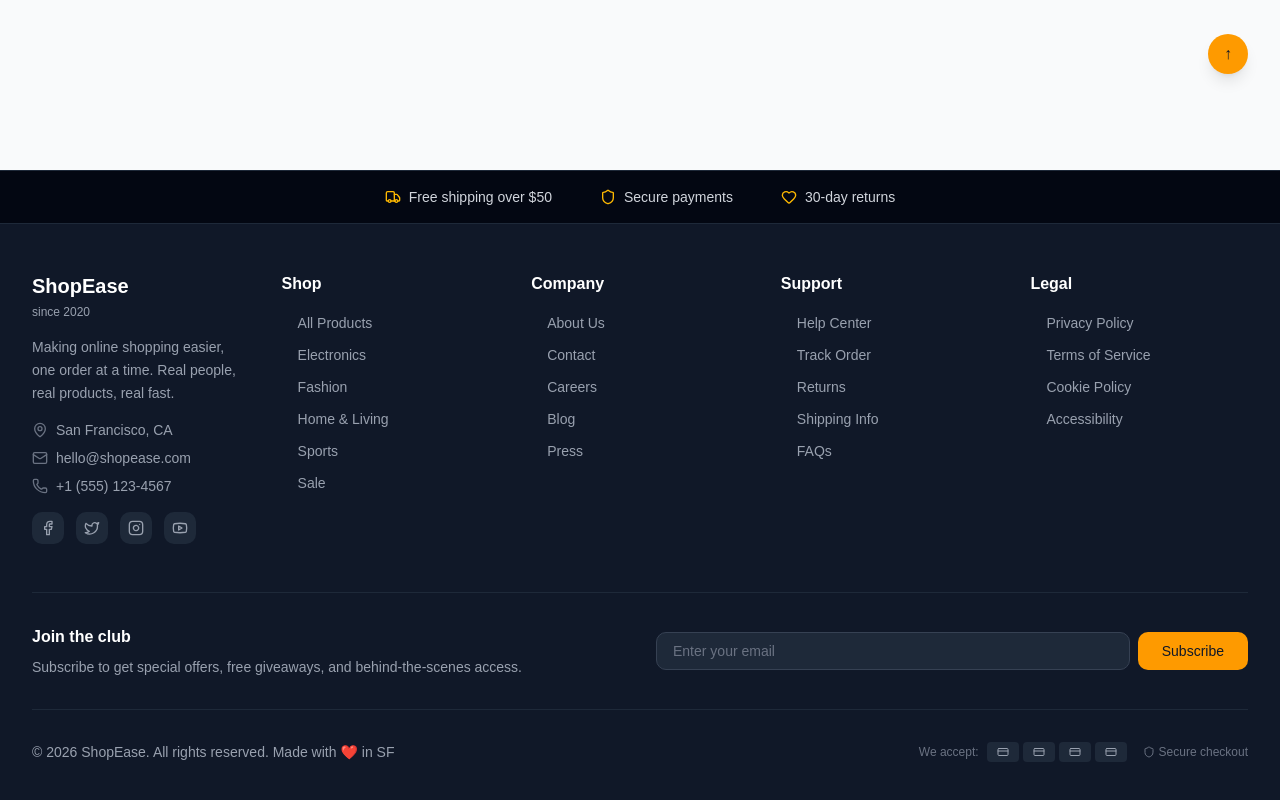
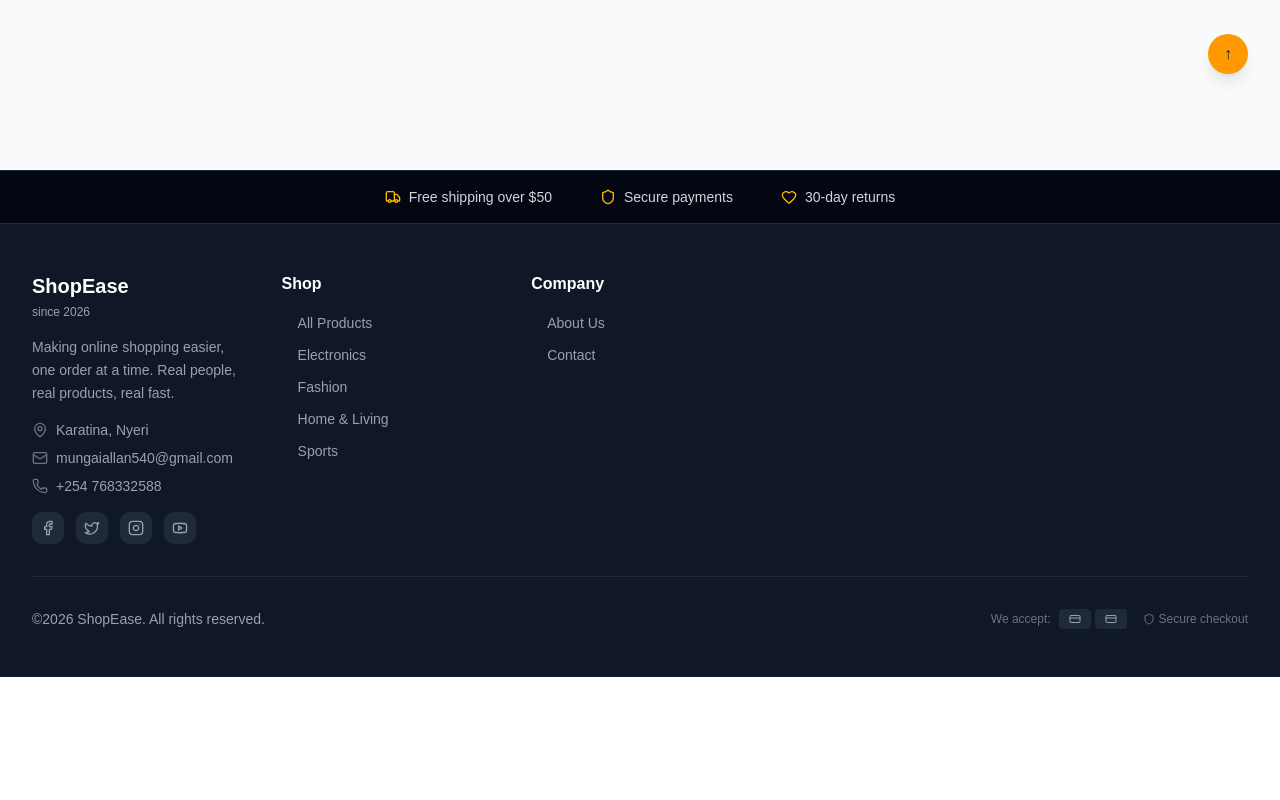
Before and after one commit to kinus-bit/client_ecommerce, a React (Vite) app in the folder frontend/: page /checkout in a window 1280 px wide. Shown: the part 694-1494 px from the top of the page. After the commit the page ends 1371 px from the top, so only its background shows below. Built offline with nearby package versions, Linux system fonts and the light colour scheme.

Commit message:
added some section in footer

```diff
--- a/frontend/components/Footer.jsx
+++ b/frontend/components/Footer.jsx
@@ -27,28 +27,18 @@ const Footer = () => {
       { name: 'Fashion', path: '/products?category=fashion' },
       { name: 'Home & Living', path: '/products?category=home' },
       { name: 'Sports', path: '/products?category=sports' },
-      { name: 'Sale', path: '/products?sale=true' },
     ],
     company: [
       { name: 'About Us', path: '/about' },
       { name: 'Contact', path: '/contact' },
-      { name: 'Careers', path: '/careers' },
-      { name: 'Blog', path: '/blog' },
-      { name: 'Press', path: '/press' },
     ],
-    support: [
-      { name: 'Help Center', path: '/help' },
-      { name: 'Track Order', path: '/track-order' },
-      { name: 'Returns', path: '/returns' },
-      { name: 'Shipping Info', path: '/shipping' },
-      { name: 'FAQs', path: '/faqs' },
-    ],
-    legal: [
-      { name: 'Privacy Policy', path: '/privacy' },
-      { name: 'Terms of Service', path: '/terms' },
-      { name: 'Cookie Policy', path: '/cookies' },
-      { name: 'Accessibility', path: '/accessibility' },
-    ]
+    // support: [
+    //   { name: 'Help Center', path: '/help' },
+    //   { name: 'Track Order', path: '/track-order' },
+    //   { name: 'Returns', path: '/returns' },
+    //   { name: 'Shipping Info', path: '/shipping' },
+      // { name: 'FAQs', path: '/faqs' },
+    // ]
   };
 
   const socialLinks = [
@@ -59,10 +49,8 @@ const Footer = () => {
   ];
 
   const paymentIcons = [
-    { icon: CreditCard, name: 'Visa' },
-    { icon: CreditCard, name: 'Mastercard' },
-    { icon: CreditCard, name: 'Amex' },
-    { icon: CreditCard, name: 'PayPal' },
+    { icon: CreditCard, name: 'M-Pesa' },
+    { icon: CreditCard, name: 'PayPal' }
   ];
 
   const features = [
@@ -104,7 +92,7 @@ const Footer = () => {
           <div className="lg:col-span-1">
             <Link to="/" className="inline-block mb-4">
               <span className="text-xl font-bold text-white">ShopEase</span>
-              <span className="block text-xs text-gray-400 mt-1">since 2020</span>
+              <span className="block text-xs text-gray-400 mt-1">since 2026</span>
             </Link>
 
             <p className="text-sm text-gray-400 mb-4 leading-relaxed">
@@ -115,18 +103,18 @@ const Footer = () => {
             <div className="space-y-2 mb-4">
               <div className="flex items-center gap-2 text-sm text-gray-400">
                 <MapPin className="w-4 h-4 text-gray-500" />
-                <span>San Francisco, CA</span>
+                <span>Karatina, Nyeri</span>
               </div>
               <div className="flex items-center gap-2 text-sm text-gray-400">
                 <Mail className="w-4 h-4 text-gray-500" />
                 <a href="mailto:hello@shopease.com" className="hover:text-amber-400 transition-colors">
-                  hello@shopease.com
+                  mungaiallan540@gmail.com
                 </a>
               </div>
               <div className="flex items-center gap-2 text-sm text-gray-400">
                 <Phone className="w-4 h-4 text-gray-500" />
-                <a href="tel:+15551234567" className="hover:text-amber-400 transition-colors">
-                  +1 (555) 123-4567
+                <a href="tel: +254768332588" className="hover:text-amber-400 transition-colors">
+                  +254 768332588
                 </a>
               </div>
             </div>
@@ -188,7 +176,8 @@ const Footer = () => {
             </ul>
           </div>
 
-          <div>
+          {/* --------------------------------------------TO BE IMPLEMENTED LATER ------------------------------------*/}
+          {/* <div>
             <h3 className="font-semibold text-white mb-4">Support</h3>
             <ul className="space-y-2">
               {footerLinks.support.map((link) => (
@@ -203,28 +192,14 @@ const Footer = () => {
                 </li>
               ))}
             </ul>
-          </div>
+          </div> */}
+           {/* --------------------------------------------------------------------------------------------------------------- */}
 
-          <div>
-            <h3 className="font-semibold text-white mb-4">Legal</h3>
-            <ul className="space-y-2">
-              {footerLinks.legal.map((link) => (
-                <li key={link.name}>
-                  <Link
-                    to={link.path}
-                    className="text-sm text-gray-400 hover:text-amber-400 transition-colors inline-flex items-center gap-1 group"
-                  >
-                    <ChevronRight className="w-3 h-3 opacity-0 group-hover:opacity-100 transition-opacity" />
-                    {link.name}
-                  </Link>
-                </li>
-              ))}
-            </ul>
-          </div>
         </div>
 
+         {/* --------------------------------------------TO BE IMPLEMENTED LATER ------------------------------------*/}
         {/* Newsletter Signup */}
-        <div className="mt-12 pt-8 border-t border-gray-800">
+        {/* <div className="mt-12 pt-8 border-t border-gray-800">
           <div className="grid grid-cols-1 lg:grid-cols-2 gap-8 items-center">
             <div>
               <h3 className="font-semibold text-white mb-2">Join the club</h3>
@@ -243,12 +218,13 @@ const Footer = () => {
               </button>
             </div>
           </div>
-        </div>
+        </div> */}
+        {/* --------------------------------------------------------------------------------------------------------------- */}
 
         {/* Bottom Bar */}
         <div className="mt-8 pt-8 border-t border-gray-800 flex flex-col md:flex-row items-center justify-between gap-4">
           <p className="text-sm text-gray-400">
-            © {currentYear} ShopEase. All rights reserved. Made with <span className="text-red-500">❤️</span> in SF
+            &copy;{currentYear} ShopEase. All rights reserved.
           </p>
 
           <div className="flex items-center gap-4">
```
